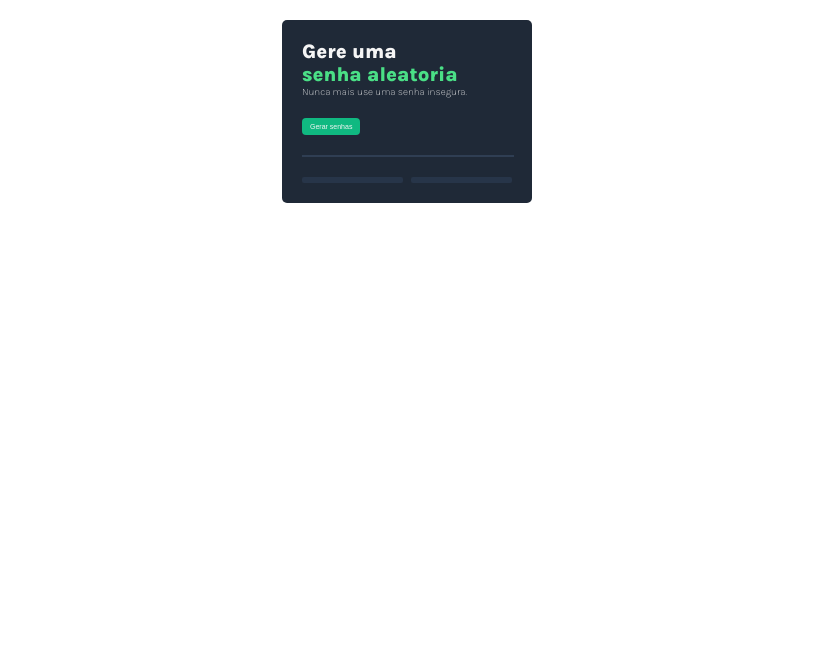
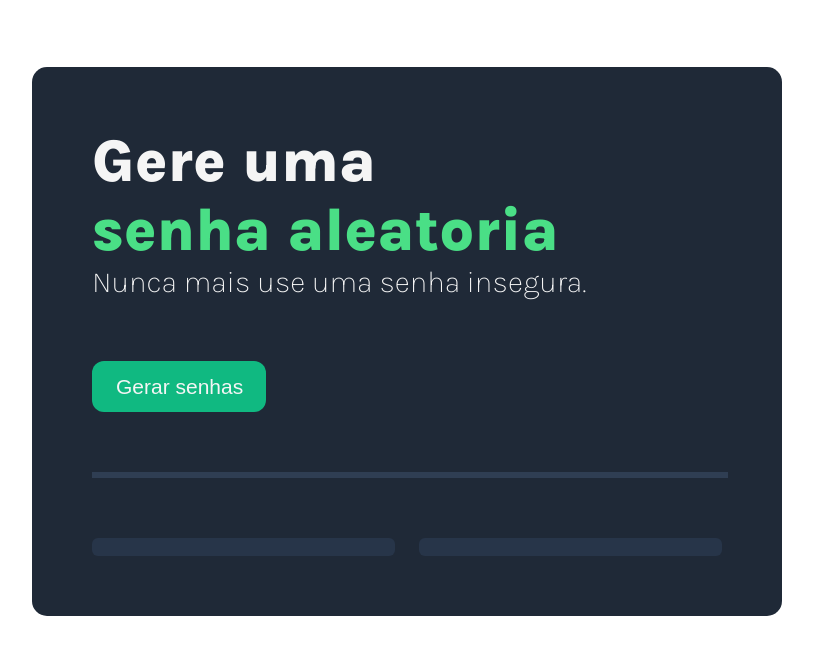
Before and after one commit to Marcelo-Matheus-Almeida/Random-password-generator, a plain HTML site: page index.html in a window 1280 px wide. Shown: the whole page, without its empty margins (233-1046 px from the left). Drawn offline with Linux system fonts and the light colour scheme.

Commit message:
alteracoes no css

```diff
--- a/styles.css
+++ b/styles.css
@@ -1,6 +1,7 @@
 body{
     font-family: 'Karla', sans-serif;
     margin: 0;
+    margin-top: 250px;
 }
 
 #main{
@@ -13,6 +14,7 @@ body{
     margin: 20px auto;
     width: 210px;
     padding: 20px;
+    scale: 300%;
 }
 
 #title{
```
